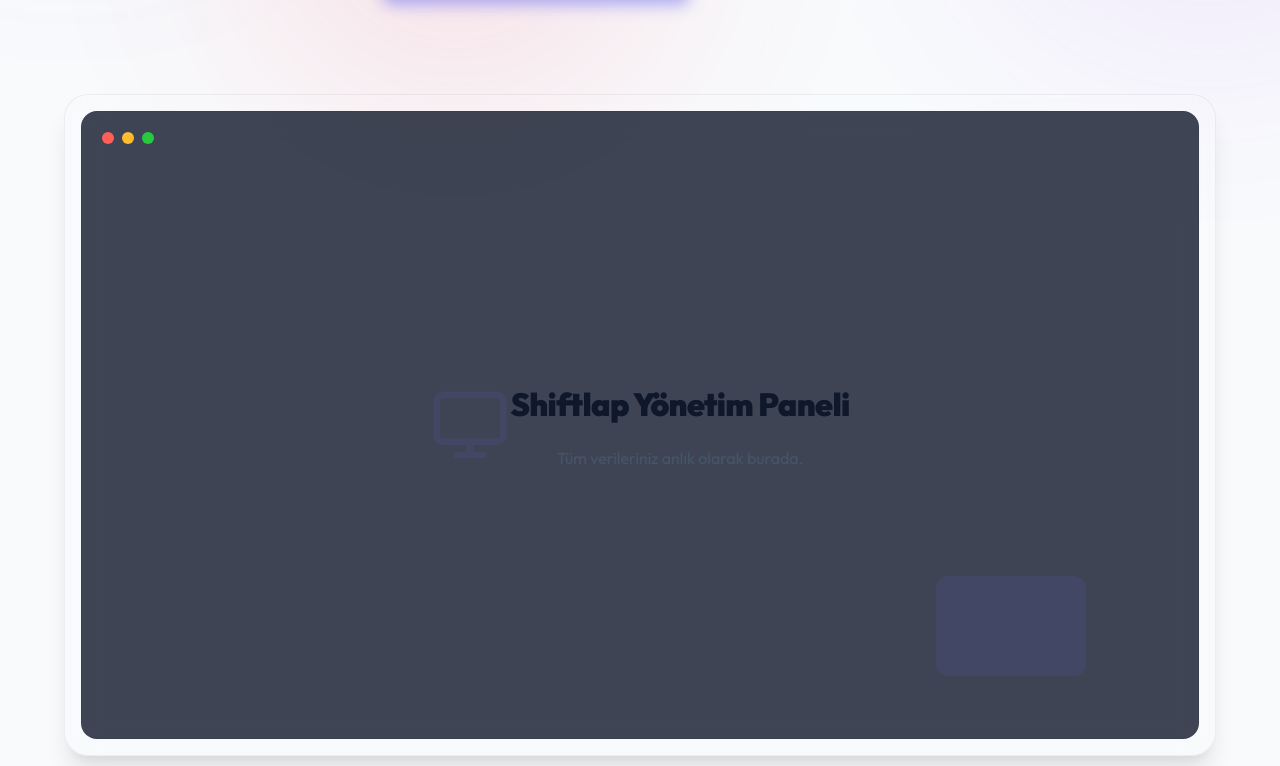
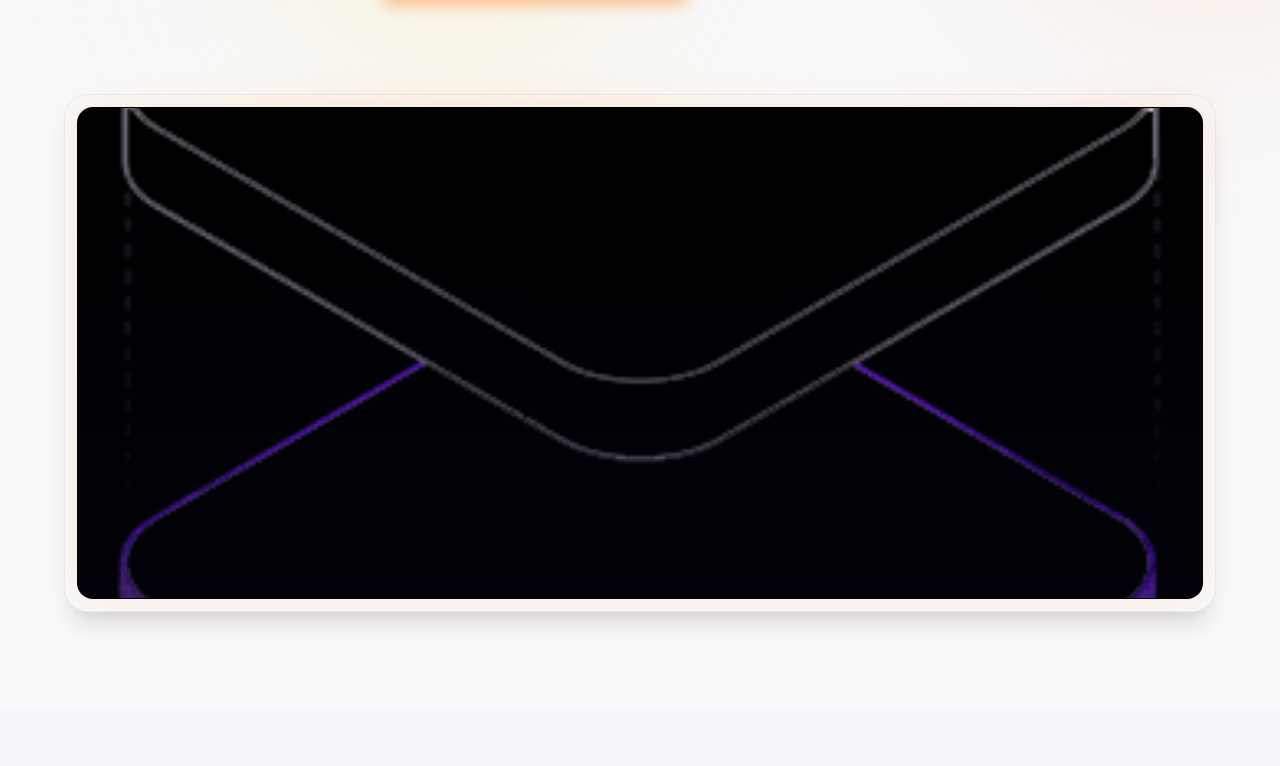
Before and after one commit to Fikosayar/shiftlapv1, a React (Vite) app: page / in a window 1280 px wide. Shown: the part 614-1380 px from the top of the page. Built offline with nearby package versions, Linux system fonts and the light colour scheme.

Commit message:
Update dashboard preview image and orange brand theme

```diff
--- a/src/index.css
+++ b/src/index.css
@@ -1,8 +1,8 @@
 :root {
-  --primary: #6366f1;
-  --primary-glow: rgba(99, 102, 241, 0.5);
-  --secondary: #a855f7;
-  --accent: #f43f5e;
+  --primary: #ff6b00;
+  --primary-glow: rgba(255, 107, 0, 0.4);
+  --secondary: #f97316;
+  --accent: #fbbf24;
   --background: #020617;
   --card-bg: rgba(15, 23, 42, 0.7);
   --text-main: #f8fafc;
--- a/src/pages/HomePage.jsx
+++ b/src/pages/HomePage.jsx
@@ -98,31 +98,39 @@
             transition={{ delay: 0.4, duration: 0.8 }}
             style={{ marginTop: '6rem' }}
           >
-            <div className="glass" style={{ padding: '1rem', background: 'rgba(255,255,255,0.02)' }}>
+            <div className="glass" style={{ padding: '0.75rem', background: 'rgba(255,255,255,0.02)' }}>
                <div style={{
                  width: '100%',
-                 aspectRatio: '16/9',
-                 backgroundColor: 'rgba(15, 23, 42, 0.8)',
+                 aspectRatio: '16/7',
+                 backgroundColor: '#000',
                  borderRadius: '16px',
                  display: 'flex',
                  alignItems: 'center',
                  justifyContent: 'center',
                  border: '1px solid var(--glass-border)',
                  position: 'relative',
-                 overflow: 'hidden'
+                 overflow: 'hidden',
+                 boxShadow: '0 0 40px rgba(255,107,0,0.15)'
                }}>
-                  <div style={{ position: 'absolute', top: '20px', left: '20px', display: 'flex', gap: '8px' }}>
-                    <div style={{ width: '12px', height: '12px', borderRadius: '50%', background: '#ff5f56' }}></div>
-                    <div style={{ width: '12px', height: '12px', borderRadius: '50%', background: '#ffbd2e' }}></div>
-                    <div style={{ width: '12px', height: '12px', borderRadius: '50%', background: '#27c93f' }}></div>
-                  </div>
-                  <Monitor size={80} style={{ opacity: 0.1, color: 'var(--primary)' }} />
-                  <div style={{ textAlign: 'center', position: 'relative', zIndex: 2 }}>
-                     <h3 style={{ fontSize: '2rem', fontWeight: '900', marginBottom: '1rem' }}>Shiftlap Yönetim Paneli</h3>
-                     <p style={{ color: 'var(--text-muted)' }}>Tüm verileriniz anlık olarak burada.</p>
-                  </div>
-                  {/* Decorative Elements inside the monitor */}
-                  <div style={{ position: 'absolute', bottom: '10%', right: '10%', width: '150px', height: '100px', background: 'var(--primary)', opacity: 0.1, borderRadius: '12px' }}></div>
+                  <img
+                    src="/src/assets/hero.png"
+                    alt="Shiftlap Dashboard"
+                    style={{
+                      width: '100%',
+                      height: '100%',
+                      objectFit: 'cover',
+                      opacity: 0.9
+                    }}
+                  />
+                  <div style={{
+                    position: 'absolute',
+                    top: 0,
+                    left: 0,
+                    right: 0,
+                    bottom: 0,
+                    background: 'linear-gradient(to top, rgba(2, 6, 23, 0.4), transparent)',
+                    pointerEvents: 'none'
+                  }}></div>
                </div>
             </div>
           </motion.div>
@@ -238,7 +246,7 @@
             padding: '5rem',
             textAlign: 'center',
             color: 'white',
-            boxShadow: '0 30px 60px -12px rgba(99, 102, 241, 0.4)'
+            boxShadow: '0 30px 60px -12px rgba(255, 107, 0, 0.4)'
           }}>
             <h2 style={{ fontSize: '3rem', fontWeight: '900', marginBottom: '1.5rem' }}>Hemen Ücretsiz Başlayın</h2>
             <p style={{ fontSize: '1.25rem', opacity: 0.9, marginBottom: '3rem', maxWidth: '600px', margin: '0 auto 3rem auto' }}>
```
